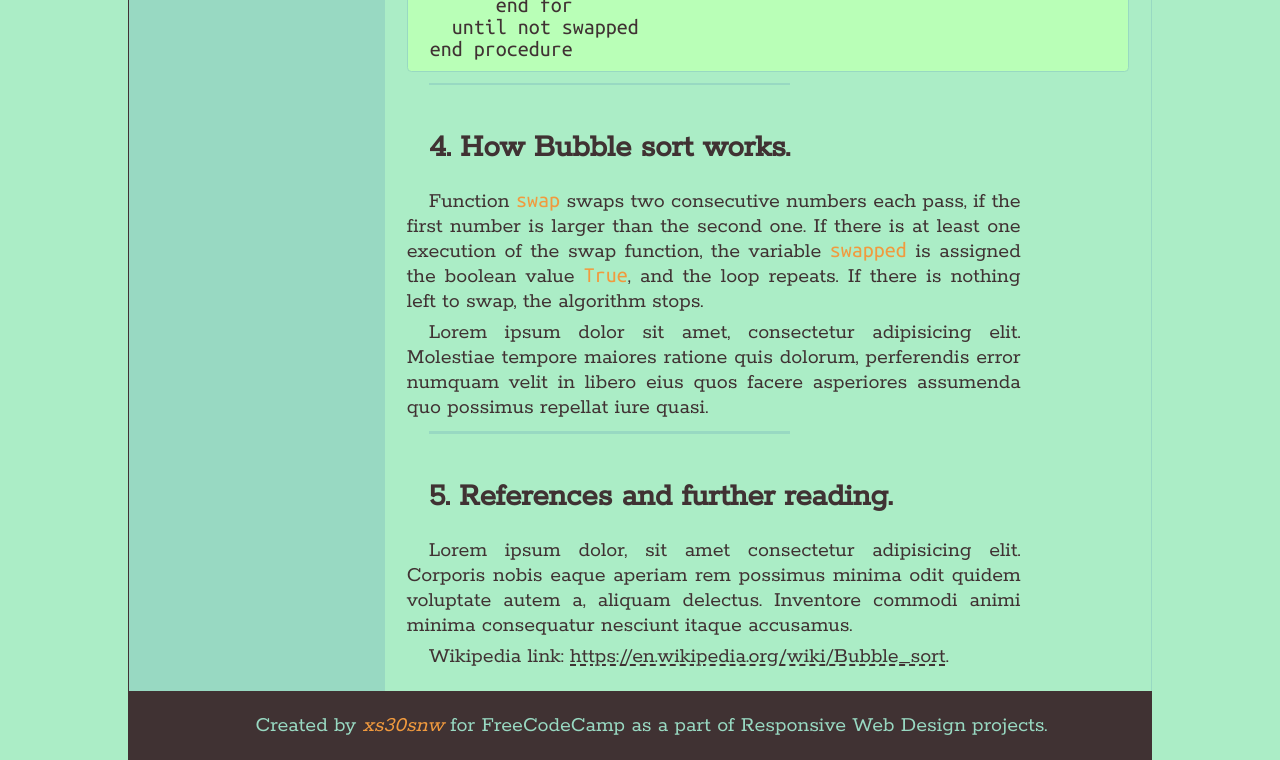
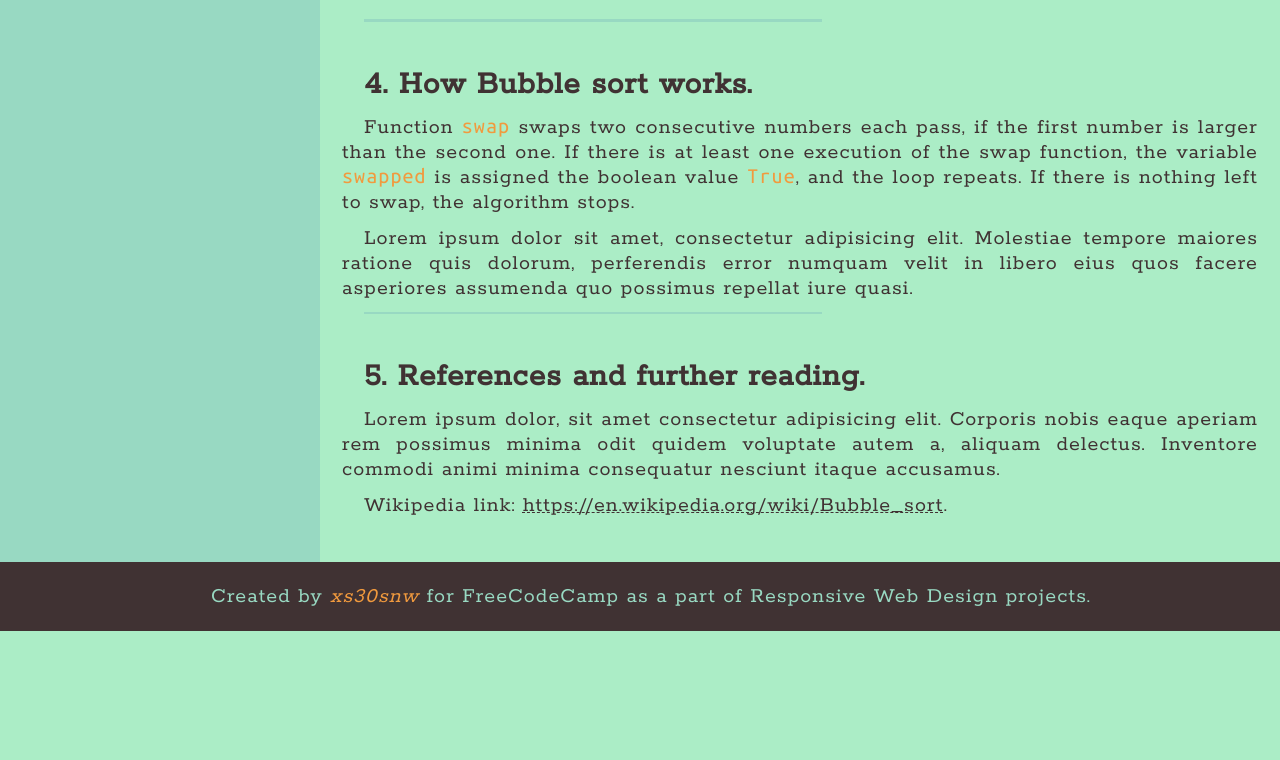
Before and after one commit to xs30snw/FCC_tech-documentation, a website built with webpack: page src/index.html in a window 1280 px wide. Shown: the part 1425-2185 px from the top of the page. After the commit the page ends 2056 px from the top, so only its background shows below. Built offline with nearby package versions, Linux system fonts and the light colour scheme.

Commit message:
Improved layout and minor design changes

```diff
--- a/src/index.html
+++ b/src/index.html
@@ -12,10 +12,11 @@
     </head>
 
     <body>
+        <div class="wrapper">
 
             <nav id="navbar">
 
-            <header>
+                <header class="container">
                     <h1>
                         <span>Algorithms</span> in Computer Science.
                     </h1>
@@ -43,7 +44,7 @@
 
             <main id="main-doc">
 
-            <section id="What_is_a_programming_algorithm?" class="main-section">
+                <section id="What_is_a_programming_algorithm?" class="main-section container">
 
                     <header>
                         <h2>What is a programming algorithm?</h2>
@@ -65,7 +66,7 @@
 
                 </section>
 
-            <section id="What_problems_algorithms_solve." class="main-section">
+                <section id="What_problems_algorithms_solve." class="main-section container">
 
                     <header>
                         <h2>
@@ -79,11 +80,11 @@
                     <p>
                         For example, we have an array of values, e.g.:
                     </p>
-                <code tabindex="-1">1, 6, 5, 4, 8</code>
+                    <code tabindex="-1" class="codeBlock">1, 6, 5, 4, 8</code>
                     <p>
                         We might want to have a specific algorithm, that will sort them in increasing order, and return the output:
                     </p>
-                <code tabindex="-1">1, 4, 5, 6, 8</code>
+                    <code tabindex="-1" class="codeBlock">1, 4, 5, 6, 8</code>
                     <p>
                         The problem mentioned above is trivial, and programmers have many ways to sort a set of 5 numbers without much concern for resources.
                         But when we work not with five, but thousands and millions of numbers, the algorithm complexety matters, and different algorithms produce different calculation speeds.
@@ -91,7 +92,7 @@
 
                 </section>
 
-            <section id="Solving_a_sorting_problem_with_Bubble_sort." class="main-section">
+                <section id="Solving_a_sorting_problem_with_Bubble_sort." class="main-section container">
 
                     <header>
                         <h2>
@@ -103,7 +104,7 @@
                         Lorem ipsum dolor sit, amet consectetur adipisicing elit. Nostrum, itaque?
                         Bubble sort in pseudo code looks like this:
                     </p>
-                <code tabindex="-1">procedure bubbleSort(A : list of sortable items)
+                    <code tabindex="-1" class="codeBlock">procedure bubbleSort(A : list of sortable items)
     n := length(A)
     repeat
         swapped := false
@@ -120,7 +121,7 @@ end procedure</code>
 
                 </section>
 
-            <section id="How_Bubble_sort_works." class="main-section">
+                <section id="How_Bubble_sort_works." class="main-section container">
 
                     <header>
                         <h2>
@@ -128,8 +129,8 @@ end procedure</code>
                         </h2>
                     </header>
                     <p>
-                    Function <code>swap</code> swaps two consecutive numbers each pass, if the first number is larger than the second one.
-                    If there is at least one execution of the swap function, the variable <code>swapped</code> is assigned the boolean value <code>True</code>, and the loop repeats.
+                        Function <code class="codeInline">swap</code> swaps two consecutive numbers each pass, if the first number is larger than the second one.
+                        If there is at least one execution of the swap function, the variable <code class="codeInline">swapped</code> is assigned the boolean value <code class="codeInline">True</code>, and the loop repeats.
                         If there is nothing left to swap, the algorithm stops.
                     </p>
                     <p>
@@ -138,7 +139,7 @@ end procedure</code>
 
                 </section>
 
-            <section id="References_and_further_reading." class="main-section">
+                <section id="References_and_further_reading." class="main-section container">
 
                     <header>
                         <h2>
@@ -156,11 +157,13 @@ end procedure</code>
 
             </main>
 
-        <footer>
+            <footer class="container">
                 <p>
                     Created by <em>xs30snw</em> for FreeCodeCamp as a part of Responsive Web Design projects.
                 </p>
             </footer>
+
+        </div>
 
     <!-- FreeCodeCamp tests -->
     <script src="https://cdn.freecodecamp.org/testable-projects-fcc/v1/bundle.js"></script>
--- a/src/style.css
+++ b/src/style.css
@@ -4,8 +4,12 @@
 /* 1. Properties            */
 /* 2. Layout                */
 /* 3. Components            */
+/* 3.1. Navigation          */
+/* 3.2. Main                */
+/* 3.3. Footer              */
 /* 4. Typography            */
-/* 5. Media queries         */
+/* 5. Utility               */
+/* 6. Media queries         */
 /* ------------------------ */
 
 @import url('https://fonts.googleapis.com/css2?family=Rokkitt&family=Ubuntu+Mono');
@@ -33,55 +37,80 @@
 *, *::before, *::after {
     box-sizing: border-box;
     margin: 0;
-}
-
-html {
-    scroll-behavior: smooth;
-    font-family: var(--font-main);
-    font-size: 22px;
-    color: var(--col-da);
+    padding: 0;
 }
 
 body {
     background-color: var(--col-nl);
+}
+
+.wrapper {
+    max-width: 1440px;
+    margin: 0 auto;
+
     display: grid;
-    grid-template-columns: 1fr;
-    counter-reset: section;
+    grid-template-areas:    "   nav     "
+                            "   main    "
+                            "   footer  ";
+    grid-template-columns:      1fr;
+    grid-template-rows: auto 1fr auto;
+}
+
+.container {
+    padding-left: 1rem;
+    padding-right: 1rem;
 }
 
 
 /* ------------------------ */
 /* 3.COMPONENTS             */
+/* 3.1.NAVIGATION           */
 /* ------------------------ */
 
 nav {
     background-color: var(--col-nu);
-    display: flex;
-    flex-direction: column;
+    grid-area: nav;
 }
 
-nav h1,
-nav h3,
-nav ul {
-    padding: 1rem 1rem 1rem 0.5rem;
+nav header {
     background-color: var(--col-da);
+    padding-top: 1rem;
+    padding-bottom: 1rem;
 }
 
 nav ol {
-    margin: 0rem 1rem 0rem 0.5rem;
+    display: flex;
+    flex-direction: column;
+    gap: .8rem;
+    padding: 1rem 1rem 1rem 2rem;
 }
 
-nav ol li {
-    margin: 0.7rem 0;
+
+/* ------------------------ */
+/* 3.2.MAIN                 */
+/* ------------------------ */
+
+main {
+    grid-area: main;
+    background-color: var(--col-nl);
+
+    margin-top: 2rem;
+    margin-bottom: 2rem;
+
+    display: flex;
+    flex-direction: column;
+    gap: 2rem;
 }
 
-main {
-    background-color: var(--col-nl);
-    padding: 1rem;
+.main-section {
+    display: grid;
+    grid-template-columns: 1fr;
+    gap: .5rem;
 }
 
-.main-section + .main-section {
-    margin-top: 2rem;
+.main-section > *,
+.main-section::after {
+    grid-column: 1;
 }
 
 .main-section:not(:last-of-type)::after {
@@ -90,45 +119,54 @@ main {
     background-color: var(--col-nu);
     height: 0.1rem;
     width: 50%;
-    margin-left: 1rem;
-    margin-top: 0.5rem;
+    margin-left: 1rem; /* same as text indent */
 }
 
-h2 {
-    margin-bottom: 1rem;
+ul {
+    padding-left: 1rem;
 }
 
+/* Counter at the beginning of every section */
 h2::before {
     counter-increment: section;
     content: counter(section) ". ";
 }
 
-p + p {
-    margin-top: 0.3rem;
+body {
+    counter-reset: section;
 }
 
-section > code {
+.codeBlock {
+    white-space: pre-wrap;
+
     display: block;
-    white-space: pre-wrap;
     background-color: var(--col-li);
+    margin: 0.5rem 0;
+    padding: 0.5rem 1rem;
+
     border-radius: 0.2rem;
     border-width: 0.05rem;
     border-style: solid;
     border-color: var(--col-nu);
-    padding: 0.5rem 1rem;
-    margin: 0.5rem 0;
+
+    cursor: text;
 }
 
-section > code:hover {
+.codeBlock:hover,
+.codeBlock:focus {
     border-color: var(--col-nd);
 }
 
-section > code:focus {
-    border-color: var(--col-nd);
-}
+
+/* ------------------------ */
+/* 3.3.FOOTER               */
+/* ------------------------ */
 
 footer {
+    grid-area: footer;
     background-color: var(--col-da);
+    padding-top: 1rem;
+    padding-bottom: 1rem;
 }
 
 
@@ -136,95 +174,97 @@ footer {
 /* 4.TYPOGRAPHY             */
 /* ------------------------ */
 
-nav h1 span {
-    color: var(--col-nd);
+html {
+    font-size: 22px;
+    font-family: var(--font-main);
+    color: var(--col-da);
+    letter-spacing: .05rem;
+}
+
+code {
+    font-family: var(--font-mono);
 }
 
 nav h1,
 nav h3,
-nav ul {
-    text-align: center;
+nav ul,
+footer {
     color: var(--col-nu);
 }
 
 nav h1 {
-    font-size: 1.7rem;
+    font-size: 2rem;
+}
+
+a {
+    display: inline;
+    text-decoration: underline dashed;
+    text-decoration-thickness: 0.05rem;
+    color: inherit;
 }
 
 a:hover {
     color: var(--col-nd);
 }
 
-a {
-    display: inline;
-    text-decoration: underline dashed;
-    color: inherit;
+h2,
+p {
+    text-indent: 1rem;
 }
 
+nav h1,
+nav h3,
+nav ul,
+footer p,
 h2 {
-    text-indent: 1rem;
     text-align: center;
 }
 
 p {
-    text-indent: 1rem;
     text-align: justify;
 }
 
-code {
-    font-family: var(--font-mono);
-}
-
+nav h1 span,
+footer em,
 p > code {
     color: var(--col-nd)
 }
 
-footer {
-    color: var(--col-nu);
-}
 
-footer p {
-    text-align: center;
-    margin: auto;
-    padding: 1rem;
-}
+/* ------------------------ */
+/* 5.UTILITY                */
+/* ------------------------ */
 
-footer em {
-    color: var(--col-nd);
+html {
+    scroll-behavior: smooth;
 }
 
 
 /* ------------------------ */
-/* 5.MEDIA QUERIES          */
+/* 6.MEDIA QUERIES          */
 /* ------------------------ */
 
-@media (min-width: 900px) {
-    body {
-        grid-template-columns: 1fr 3fr;
+@media (min-width: 1024px) {
+
+    .wrapper {
+        grid-template-areas:    "   nav     main    "
+                                "   footer  footer  ";
+        grid-template-columns: minmax(20ch, 25%) 1fr;
+        grid-template-rows: 1fr auto;
     }
 
     h2 {
         text-align: left;
     }
+}
 
-    h2,
-    p {
-        width: 85%;
+@media (min-width: 1440px) {
+
+    .main-section {
+        grid-template-columns: 1fr 10%;
     }
 
-    footer {
-        grid-column: 1/-1;
+    .main-section > code {
+        grid-column: 1 / span 2;
     }
 }
-
-@media (min-width: 1200px) {
-    body {
-        width: 80%;
-        margin: auto;
-        border-left: 1px solid var(--col-da);
-    }
-
-    #main-doc {
-        border-right: 1px solid var(--col-nu);
-    }
-}
```
Lines whose indentation alone changed are shown as unchanged.
